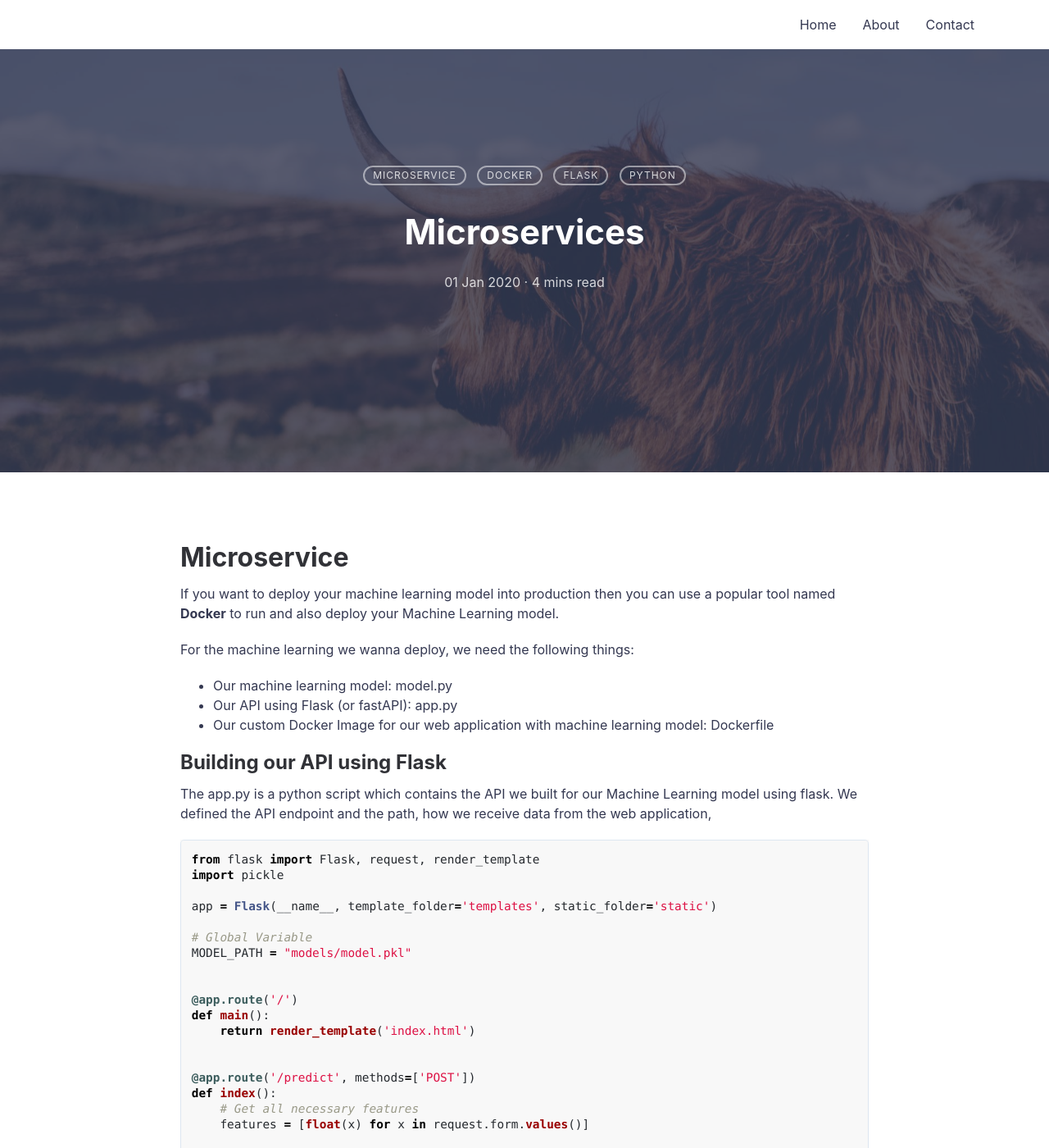
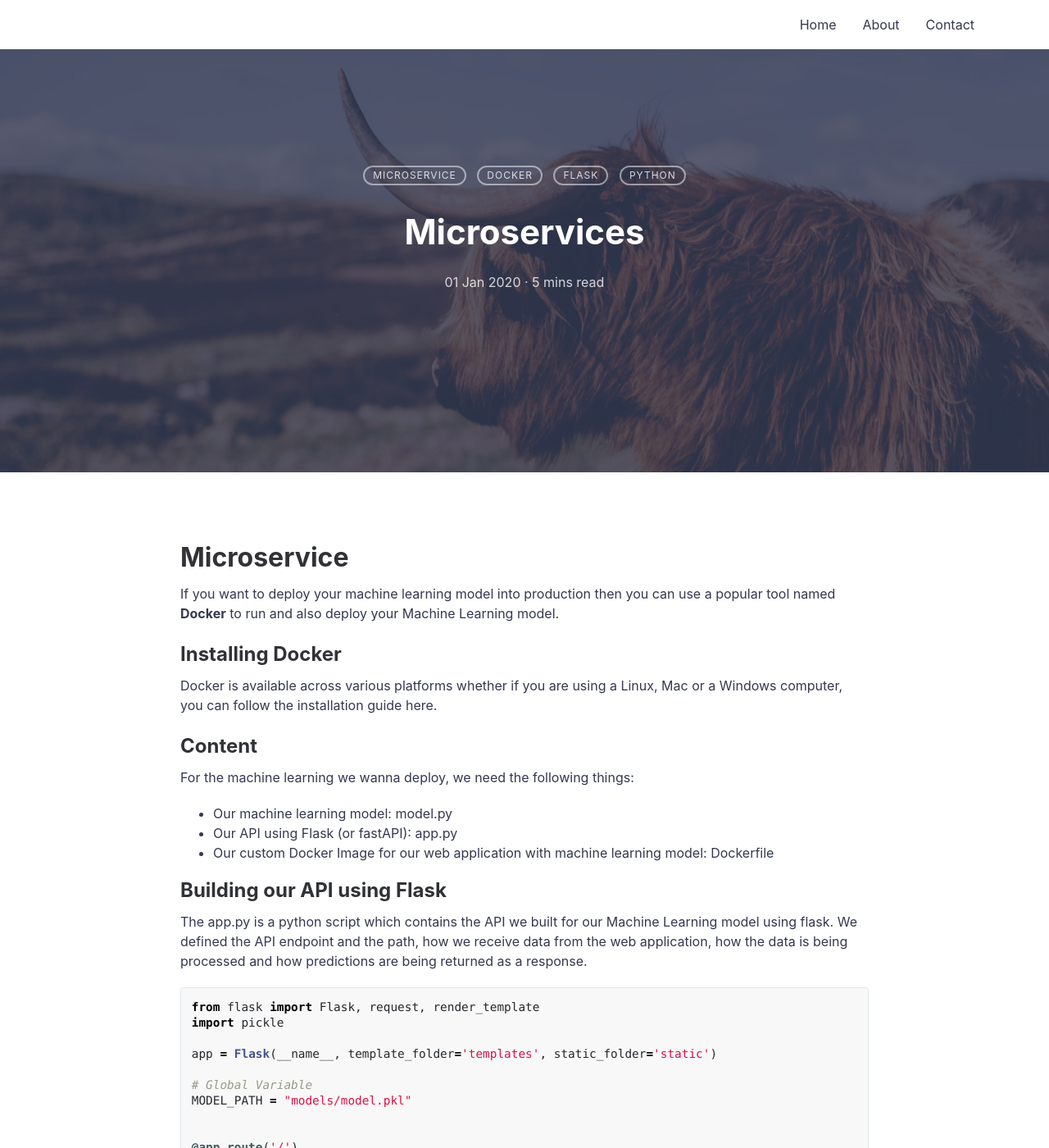
Before and after one commit to DataDima90/ai.github.io, a Jekyll site: the page built from _posts/2020-01-01-Microservice-with-docker-and-flask.md, in a window 1280 px wide and 1400 px high. Shown: the whole window at 82% size. Built offline with Jekyll 4.4.1, drawn with Linux system fonts in a browser that asks for light colours; a script that is not in the unit is left out; some of the changed text lies outside the part shown.

Commit message:
Update 2020-01-01-Microservice-with-docker-and-flask.md

````diff
--- a/_posts/2020-01-01-Microservice-with-docker-and-flask.md
+++ b/_posts/2020-01-01-Microservice-with-docker-and-flask.md
@@ -14,6 +14,11 @@ If you want to deploy your machine learning model into production then you can u
 to run and also deploy your Machine Learning model.
 
 
+## Installing Docker
+Docker is available across various platforms whether if you are using a Linux, Mac or a Windows computer, you can follow the installation guide here.
+
+## Content
+
 For the machine learning we wanna deploy, we need the following things:
 
 - Our machine learning model: model.py
@@ -21,7 +26,7 @@ For the machine learning we wanna deploy, we need the following things:
 - Our custom Docker Image for our web application with machine learning model: Dockerfile
 
 ## Building our API using Flask
-The app.py is a python script which contains the API we built for our Machine Learning model using flask. We defined the API endpoint and the path, how we receive data from the web application,
+The app.py is a python script which contains the API we built for our Machine Learning model using flask. We defined the API endpoint and the path, how we receive data from the web application, how the data is being processed and how predictions are being returned as a response.
 
 ```python
 from flask import Flask, request, render_template
@@ -129,11 +134,23 @@ EXPOSE 8080
 ENTRYPOINT [ "python" ]
 
 # Run app.py when the container launches
-CMD [ "app.py","run","--host","0.0.0.0"]
+CMD [ "app.py","run","--host"]
 ```
 In our Dockerfile, we pulled the Docker base image which is python:3.8, updated the system dependencies, installed the packages in the requirements.txt file, ran the ML code to train the model and generate the pickle file which the API will use and lastly run the server locally.
 
-Now let's build our Docker image from the Dockerfile we have createdusing this command:
+Now let's build our Docker image from the Dockerfile we have created using this command:
 ```bash
 docker build -t model:1.0 .
 ```
+
+
+If successful you should see a result like this:
+
+```bash
+ * Serving Flask app "app" (lazy loading)
+ * Environment: production
+   WARNING: This is a development server. Do not use it in a production deployment.
+   Use a production WSGI server instead.
+ * Debug mode: off
+ * Running on http://127.0.0.1:8080/ (Press CTRL+C to quit)
+```
````
Also changed, not shown: other parts of _posts/2020-01-01-Microservice-with-docker-and-flask.md (+1 -1 lines).
